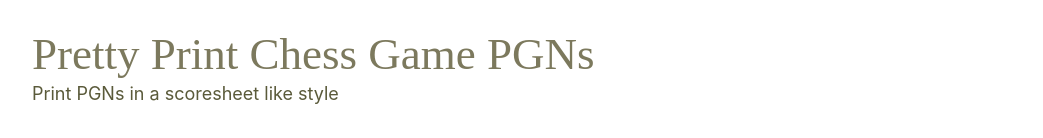
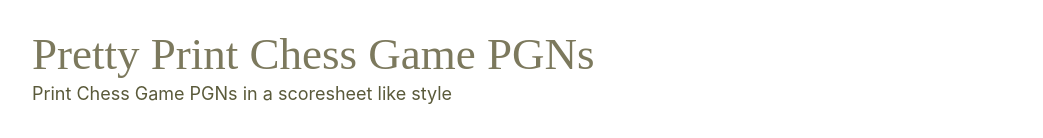
Before and after one commit to viruschidai/pretty-print-pgn, a React (Create React App) app: page / in a window 1280 px wide. Shown: the top 138 px of the page, without its empty margins (118-1161 px from the left). Built offline with nearby package versions, Linux system fonts and the light colour scheme.

Commit message:
Update h1

```diff
--- a/src/App.js
+++ b/src/App.js
@@ -33,7 +33,7 @@ function App() {
         <div className="App">
             <div className="Header no-print">
                 <h1 className="no-print">Pretty Print Chess Game PGNs</h1>
-                <p>Print PGNs in a scoresheet like style</p>
+                <p>Print Chess Game PGNs in a scoresheet like style</p>
                 <div className="no-print">
                     <PgnInput setPgn={setPgn}></PgnInput>
                 </div>
```
